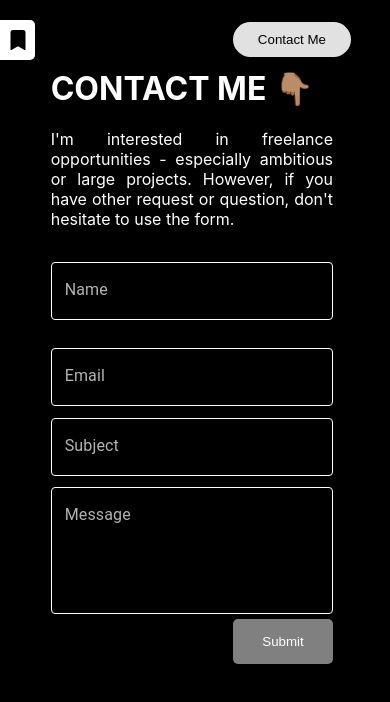
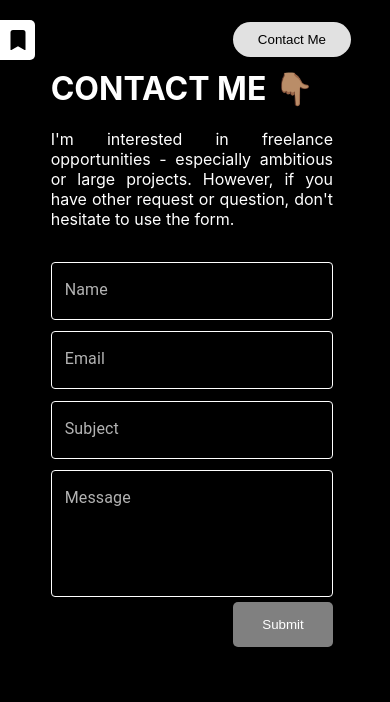
Before and after one commit to Jolaoluwa17/Portfolio, a React (Create React App) app: page /contactMe in a window 390 px wide. Shown: the top 702 px of the page. Built offline with nearby package versions, Linux system fonts and the light colour scheme; a web font is replaced by a local one.

Commit message:
contact page responsive done

```diff
--- a/src/views/Contact Me/ContactMe.jsx
+++ b/src/views/Contact Me/ContactMe.jsx
@@ -135,17 +135,17 @@ export const ContactMe = ({ handleClick, isOn }) => {
                       id="outlined-basic"
                       label="Name"
                       variant="outlined"
-                      style={{ marginBottom: "4%", marginTop: "6%" }}
+                      style={{ marginBottom: "4%" }}
                       value={formData.name}
                       onChange={handleChange}
                       name="name"
-                      className="widhun"
+                      className="widhun marTop"
                     />
                     <TextField
                       id="outlined-basic"
                       label="Email"
                       variant="outlined"
-                      style={{ marginBottom: "4%", marginTop: "6%" }}
+                      style={{ marginBottom: "4%" }}
                       value={formData.email}
                       onChange={handleChange}
                       name="email"
--- a/src/views/Contact Me/contactMe.css
+++ b/src/views/Contact Me/contactMe.css
@@ -1,8 +1,8 @@
 .contact-me {
   padding-left: 13%;
-    padding-right: 7%;
-    width: 80%;
-    height: 100vh;
+  padding-right: 7%;
+  width: 80%;
+  height: 100vh;
 }
 .contact-container {
   min-height: calc(80vh - 5px * 2);
@@ -94,7 +94,7 @@
   border-color: black;
 }
 
-.widhun{
+.widhun {
   width: 48%;
 }
 /* Responsiveness */
@@ -106,7 +106,6 @@
     width: 100%;
     height: 80%;
   }
-
 }
 
 @media (max-width: 769px) {
@@ -122,18 +121,23 @@
   .contact-container {
     padding-top: 15%;
   }
+  .widhun {
+    width: 100%;
+    margin-bottom: 4%;
+  }
+  .marTop {
+    margin-top: 4% !important;
+  }
 }
 
 @media (max-width: 426px) {
-
-  .widhun{
-    width: 100%;
-    margin-bottom: 4%;
+  .marTop {
+    margin-top: 6% !important;
   }
 }
 
 @media (max-width: 376px) {
-  .contact-me-title p{
+  .contact-me-title p {
     font-size: 14px;
   }
   .contact-container {
@@ -142,19 +146,18 @@
 }
 
 @media (max-width: 353px) {
-  .contact-me-title p{
+  .contact-me-title p {
     font-size: 14px;
   }
-  .contact-me-title h1{
+  .contact-me-title h1 {
     font-size: 30px;
   }
 }
 @media (max-width: 332px) {
-
-  .contact-me-title p{
+  .contact-me-title p {
     font-size: 14px;
   }
-  .contact-me-title h1{
+  .contact-me-title h1 {
     font-size: 28px;
   }
 }
```
